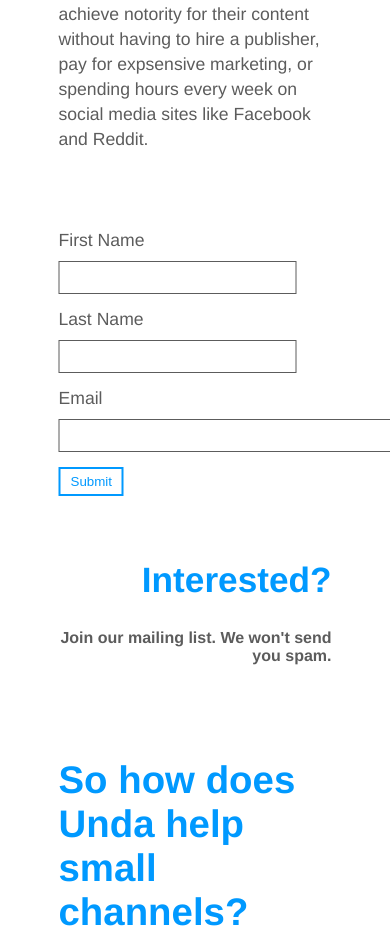
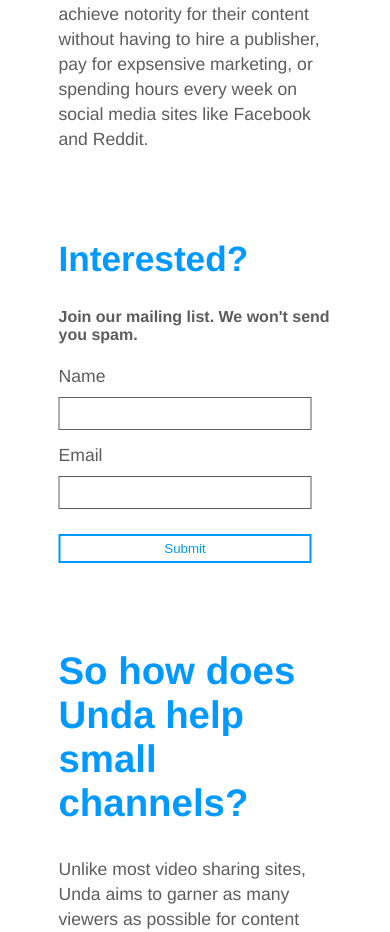
Before and after one commit to michellemurray/unda, a PHP site: page /unda/ in a window 390 px wide. Shown: the part 943-1875 px from the top of the page. Run offline with PHP 8.4, Linux system fonts and the light colour scheme; some libraries are stand-ins or nearby versions.

Commit message:
Refactored code

```diff
--- a/app/controllers/index.php
+++ b/app/controllers/index.php
@@ -42,12 +42,11 @@ class Index extends Controller {
     }
 
     public function addUserInfo() {
-
-        $firstName = $_POST['firstName'];
-        $lastName = $_POST['lastName'];
+        if (isset($_POST['name']) && isset($_POST['email'])) {
+            $name = $_POST['name'];
             $email = $_POST['email'];
 
-        $validation = $this->validateInput($firstName, $lastName, $email);
+            $validation = $this->validateInput($name, $email);
 
             if ($validation != 1) {
                 echo $validation;
@@ -57,20 +56,19 @@ class Index extends Controller {
             if ($this->model->emailExists($email)) {
                 echo json_encode(array('code' => 0, 'message' => 'Email already exists.'));
             } else {
-            if ($this->model->addUserInfo($firstName, $lastName, $email)) {
+                if ($this->model->addUserInfo($name, $email)) {
                     echo json_encode(array('code' => 1, 'message' => 'Thanks for your interest!'));
                 } else {
                     echo json_encode(array('code' => 0, 'message' => 'Failed to submit.'));
                 }
             }
+        } else {
+            $this->errorPage();
+        }
     }
 
-    private function validateInput($firstName, $lastName, $email) {
-        if ($firstName == NULL || trim($firstName, " ") == "") {
-            return json_encode(array('code' => 0, 'message' => 'Name must not be left blank'));
-        }
-
-        if ($lastName == NULL || trim($lastName, " ") == "") {
+    private function validateInput($name, $email) {
+        if ($name == NULL || trim($name, " ") == "") {
             return json_encode(array('code' => 0, 'message' => 'Name must not be left blank'));
         }
 
--- a/app/models/index_model.php
+++ b/app/models/index_model.php
@@ -6,11 +6,11 @@ class Index_Model extends Model {
         parent::__construct();
     }
 
-    public function addUserInfo($firstName, $lastName, $email) {
+    public function addUserInfo($name, $email) {
         $dateTime = gmdate('Y-m-d H:i:s');
-        $query = "INSERT INTO users (first_name, last_name, email, date_time) VALUES (?, ?, ?, ?)";
+        $query = "INSERT INTO users (name, email, date_time) VALUES (?, ?, ?)";
         $statement = $this->database->prepare($query);
-        $statement->bind_param('ssss', $firstName, $lastName, $email, $dateTime);
+        $statement->bind_param('sss', $name, $email, $dateTime);
         $statement->execute();
         $statement->store_result();
         return $statement->affected_rows == 1;
--- a/app/views/index/_signup.php
+++ b/app/views/index/_signup.php
@@ -1,12 +1,14 @@
 <section>
+    <div id='formTitleGroup' class="inline-block">
+        <h2>
+            Interested?
+        </h2>
+        <h4>Join our mailing list. We won't send you spam.</h4>
+    </div>
     <form id="signUpForm" action='<?= URL . 'submit'; ?>' method='post' class="inline-block">
         <div class='form-group inline-block'>
-            <label>First Name</label>
-            <input type='text' name='firstName' required/>
-        </div>
-        <div class='form-group inline-block'>
-            <label>Last Name</label>
-            <input type='text' name='lastName' required />
+            <label>Name</label>
+            <input type='text' name='name' required/>
         </div>
         <div class='form-group block'>
             <label>Email</label>
@@ -17,10 +19,4 @@
             <span id='submissionResponse'></span>
         </div>
     </form>
-    <div id='formTitleGroup' class="inline-block">
-        <h2>
-            Interested?
-        </h2>
-        <h4>Join our mailing list. We won't send you spam.</h4>
-    </div>
 </section>
--- a/lib/Controller.php
+++ b/lib/Controller.php
@@ -15,4 +15,8 @@ class Controller {
         }
     }
 
+    public function errorPage() {
+        echo "<h2>Error: page not found</h2>";
+    }
+
 }
--- a/public/css/default.css
+++ b/public/css/default.css
@@ -132,11 +132,13 @@ section p {
     margin: 0 15px 0 15px;
     padding: 10px;
     width: 30%;
+    box-sizing: border-box;
 }
 
 .info-item.compact {
-    width: 300px;
+    max-width: 300px;
 }
+
 .info-item h3 {
     text-align: center;
 }
@@ -208,7 +210,7 @@ footer {
 
 form {
     padding: 20px 20px 20px 0;
-    width: 500px;
+    max-width: 500px;
     vertical-align: middle;
 }
 
@@ -246,7 +248,7 @@ input {
     }
 
 #formTitleGroup {
-    text-align: right;
+    margin-right: 50px;
 }
 
     #formTitleGroup h2 {
--- a/public/css/media.css
+++ b/public/css/media.css
@@ -2,12 +2,44 @@
     .wrap {
         flex-direction: column;
     }
+
     .info-item {
         margin: 15px 0 15px 0;
         width: 100%;
         text-align: center;
     }
+
     .plan-item {
         margin: 15px 0 15px 0;
     }
+
+    form {
+        padding: 0;
+    }
+
+    form .form-group {
+        width: 100%;
+        box-sizing: border-box;
+    }
+
+    form button {
+        width: 100%;
+        margin-top: 10px;
+        padding-top: 20px;
+        padding-bottom: 20px;
+    }
+
+    #submissionResponse {
+        display: block;
+        margin-top: 10px;
+    }
+
+    #footerLinks .footer-link-wrapper {
+        height: 70px;
+        width: 70px;
+    }
+
+    #formTitleGroup {
+        margin: 0;
+    }
 }
```
Lines whose indentation alone changed are shown as unchanged.
